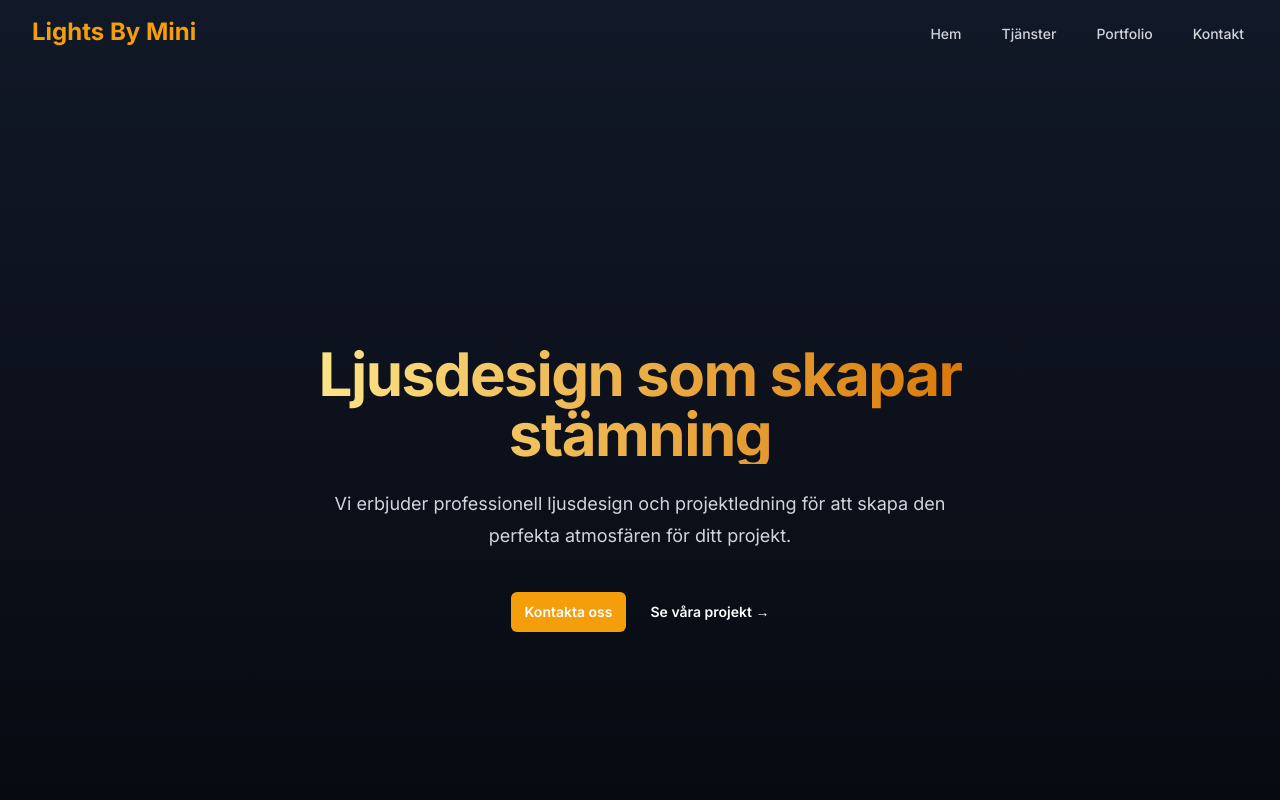
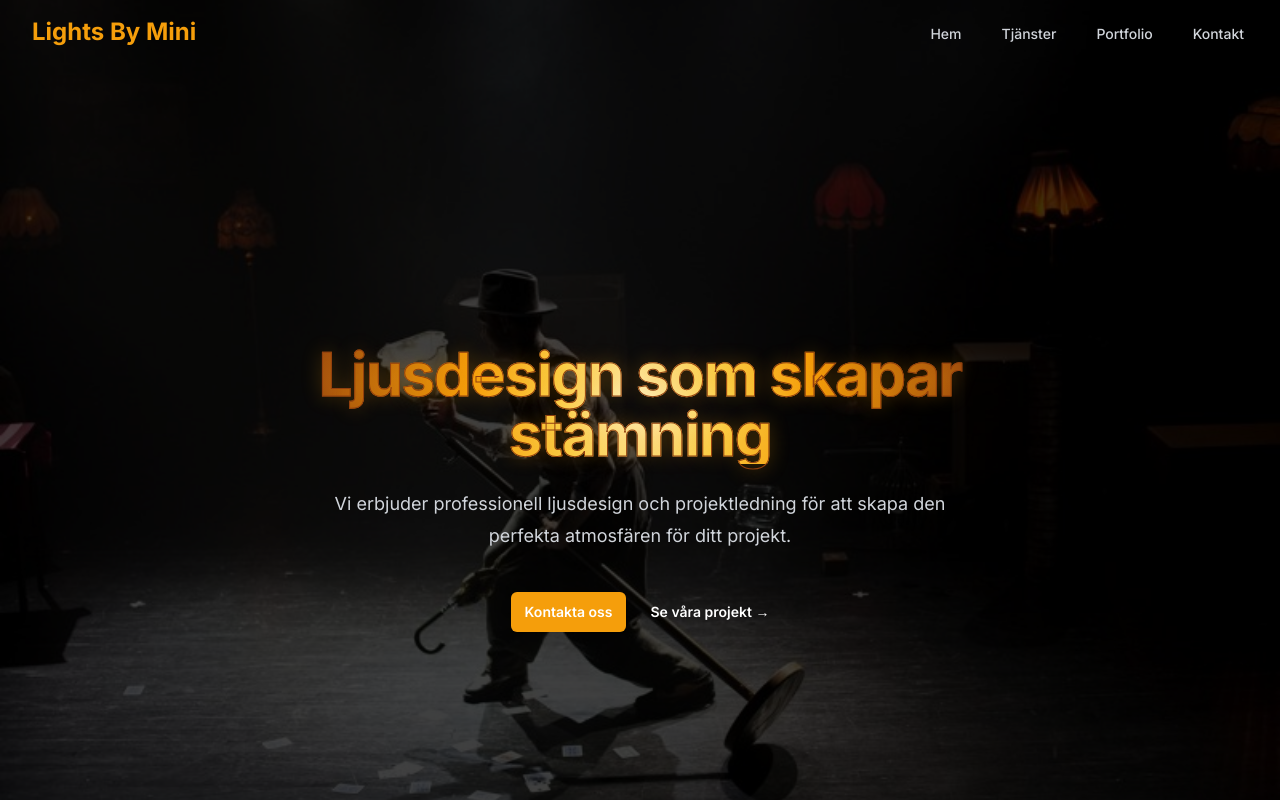
Before and after one commit to codebymini/lights_by_mini, a Next.js app: page / in a window 1280 px wide. Shown: the top 800 px of the page. Built offline with nearby package versions, Linux system fonts and the light colour scheme.

Commit message:
Nice first page

```diff
--- a/src/app/layout.tsx
+++ b/src/app/layout.tsx
@@ -15,11 +15,9 @@ export default function RootLayout({
   children: React.ReactNode;
 }) {
   return (
-    <html lang="sv">
+    <html lang="en">
       <body className={inter.className}>
-        <div className="min-h-screen bg-gradient-to-b from-gray-900 to-black text-white">
-          {children}
-        </div>
+        <div className="min-h-screen text-white">{children}</div>
       </body>
     </html>
   );
--- a/src/app/page.tsx
+++ b/src/app/page.tsx
@@ -2,14 +2,125 @@
 import React from "react";
 import { motion } from "framer-motion";
 import Navigation from "@/components/Navigation";
+import Image from "next/image";
+
+// Importera bilderna från projekten
+const projectImages = [
+  // Charlie Caper
+  "/images/charlie_caper/char_MB8123.jpg",
+  "/images/charlie_caper/char_MB9645.jpg",
+  "/images/charlie_caper/char_MB9695.jpg",
+  "/images/charlie_caper/char_MB9725.jpg",
+  "/images/charlie_caper/char_MB9735.jpg",
+  // Dans 2007
+  "/images/dans_2007/Dans_034.jpg",
+  "/images/dans_2007/Dans_038.jpg",
+  "/images/dans_2007/Dans_048.jpg",
+  "/images/dans_2007/Dans_051.jpg",
+  "/images/dans_2007/Dans_052.jpg",
+  // Lena PH
+  "/images/lena_ph/Still_1.jpg",
+  "/images/lena_ph/Still_2.jpg",
+  "/images/lena_ph/Still_3.jpg",
+  "/images/lena_ph/Still_4.jpg",
+  "/images/lena_ph/Still_5.jpg",
+];
+
+function BackgroundSlideshow() {
+  const [currentImageIndex, setCurrentImageIndex] = React.useState(0);
+
+  React.useEffect(() => {
+    console.log("Starting slideshow");
+    const interval = setInterval(() => {
+      setCurrentImageIndex((prevIndex) => {
+        const newIndex =
+          prevIndex === projectImages.length - 1 ? 0 : prevIndex + 1;
+        console.log("Changing to image", newIndex, projectImages[newIndex]);
+        return newIndex;
+      });
+    }, 6000); // Byt bild var 6:e sekund
+
+    return () => clearInterval(interval);
+  }, []);
+
+  console.log(
+    "Rendering slideshow, current image:",
+    currentImageIndex,
+    projectImages[currentImageIndex]
+  );
+
+  return (
+    <div className="fixed inset-0 -z-[1]">
+      {projectImages.map((image, index) => (
+        <div
+          key={image}
+          className={`absolute inset-0 transition-opacity duration-[2000ms] ${
+            index === currentImageIndex ? "opacity-100" : "opacity-0"
+          }`}
+        >
+          <Image
+            src={image}
+            alt="Bakgrundsbild"
+            fill
+            className="object-cover"
+            priority={index === 0}
+            sizes="100vw"
+            quality={90}
+          />
+          <div className="absolute inset-0 bg-black/75" />
+        </div>
+      ))}
+    </div>
+  );
+}
+
+function SpotlightTitle() {
+  const [mousePosition, setMousePosition] = React.useState({ x: 50, y: 50 });
+  const titleRef = React.useRef<HTMLHeadingElement>(null);
+
+  React.useEffect(() => {
+    const handleMouseMove = (e: MouseEvent) => {
+      if (titleRef.current) {
+        const rect = titleRef.current.getBoundingClientRect();
+        setMousePosition({
+          x: ((e.clientX - rect.left) / rect.width) * 100,
+          y: ((e.clientY - rect.top) / rect.height) * 100,
+        });
+      }
+    };
+
+    window.addEventListener("mousemove", handleMouseMove);
+    return () => window.removeEventListener("mousemove", handleMouseMove);
+  }, []);
+
+  return (
+    <h1
+      ref={titleRef}
+      className="text-4xl font-bold tracking-tight sm:text-6xl relative select-none"
+      style={{
+        color: "#92400E", // amber-800 som mörkare basfärg för mer kontrast
+        WebkitTextStroke: "1px #92400E",
+        backgroundImage: `radial-gradient(circle at ${mousePosition.x}% ${mousePosition.y}%, rgb(254, 243, 199) 0%, rgb(252, 211, 77) 25%, rgb(245, 158, 11) 50%, rgb(146, 64, 14) 100%)`,
+        WebkitBackgroundClip: "text",
+        backgroundClip: "text",
+        WebkitTextFillColor: "transparent",
+        textShadow: "0 0 20px rgba(245, 158, 11, 0.3)", // Lägg till en subtil glöd
+      }}
+    >
+      Ljusdesign som skapar stämning
+    </h1>
+  );
+}
 
 export default function Home() {
   return (
-    <main>
+    <>
+      <BackgroundSlideshow />
+      <main className="relative z-[1]">
         <Navigation />
 
         {/* Hero Section */}
-      <div className="relative isolate px-6 pt-14 lg:px-8">
+        <div className="relative px-6 pt-14 lg:px-8">
           <div className="mx-auto max-w-2xl py-32 sm:py-48 lg:py-56">
             <motion.div
               initial={{ opacity: 0, y: 20 }}
@@ -17,9 +128,7 @@ export default function Home() {
               transition={{ duration: 0.8 }}
               className="text-center"
             >
-            <h1 className="text-4xl font-bold tracking-tight sm:text-6xl bg-gradient-to-r from-amber-200 to-amber-600 bg-clip-text text-transparent">
-              Ljusdesign som skapar stämning
-            </h1>
+              <SpotlightTitle />
               <p className="mt-6 text-lg leading-8 text-gray-300">
                 Vi erbjuder professionell ljusdesign och projektledning för att
                 skapa den perfekta atmosfären för ditt projekt.
@@ -43,7 +152,7 @@ export default function Home() {
         </div>
 
         {/* Services Section */}
-      <div className="bg-gray-900/50 py-24 sm:py-32">
+        <div className="py-24 sm:py-32">
           <div className="mx-auto max-w-7xl px-6 lg:px-8">
             <div className="mx-auto max-w-2xl lg:text-center">
               <h2 className="text-base font-semibold leading-7 text-amber-500">
@@ -77,6 +186,7 @@ export default function Home() {
           </div>
         </div>
       </main>
+    </>
   );
 }
 
```
Lines whose indentation alone changed are shown as unchanged.
